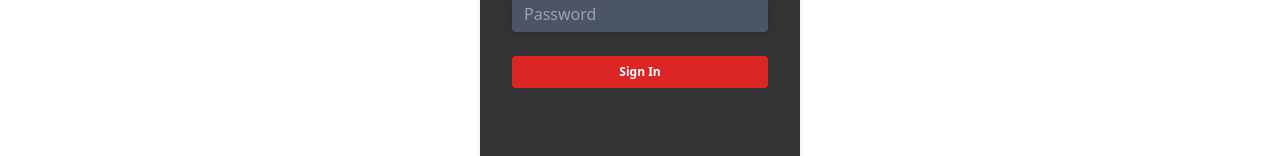
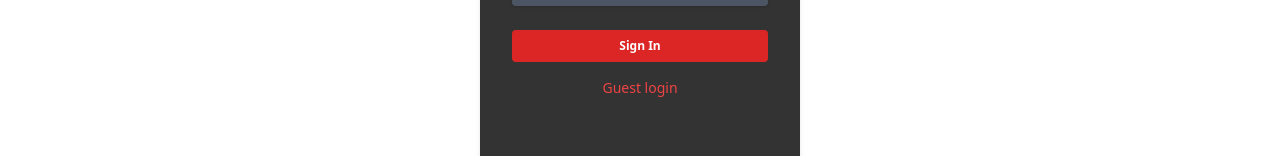
Before and after one commit to Ansonsd5/netflix-gpt, a React (Create React App) app: page / in a window 1280 px wide. Shown: the part 386-542 px from the top of the page. Built offline with nearby package versions, Linux system fonts and the light colour scheme; no server answers.

Commit message:
guest: guest login

```diff
--- a/package.json
+++ b/package.json
@@ -1,5 +1,5 @@
 {
-  "name": "netflix-gpt",
+  "name": "miniflix-gpt",
   "version": "0.1.0",
   "private": true,
   "dependencies": {
--- a/src/components/Login.js
+++ b/src/components/Login.js
@@ -2,6 +2,7 @@ import React, { useRef, useState } from "react";
 import Header from "./Header";
 import { checkValidData } from "../utils/validation";
 import { auth } from "../utils/firebase";
+import {GUEST_USER, GUEST_PASS} from "../utils/constants";
 import {
   createUserWithEmailAndPassword,
   signInWithEmailAndPassword,
@@ -70,6 +71,11 @@ const Login = () => {
         });
     }
   };
+  const handleGuestLogin = () =>{
+    signInWithEmailAndPassword(auth,GUEST_USER,GUEST_PASS).then((userCredential) => {
+      const user = userCredential.user;
+    })
+  }
   return (
     <div>
       <Header />
@@ -128,6 +134,7 @@ const Login = () => {
               {isSignInForm ? "Sign In" : "Sign Up"}
             </button>
           </div>
+          <button className="mx-auto flex justify-center text-red-500 text-sm py-4 cursor-pointer " onClick={() => handleGuestLogin()}>Guest login</button>
           <div className="text-gray-400 mt-16" onClick={handleSignupSignIn}>
             {!isSignInForm
               ? "Already Registered  Netflix User?"
--- a/src/utils/constants.js
+++ b/src/utils/constants.js
@@ -29,4 +29,8 @@ export  const GPT_PROMPT_TEXT = {
   secondpart :"Only give  5 movie comma seperated like the example given ahead. example result:sunaona sum, hero of the class, titanic, kgf, best of all people. movies movie film movie."
 }
 
+
+export const GUEST_USER = process.env.REACT_APP_GUEST_USER;
+export const GUEST_PASS = process.env.REACT_APP_GUEST_PASSWORD;
+
 // if incase user as for specific number of movies then give them as per example
```
